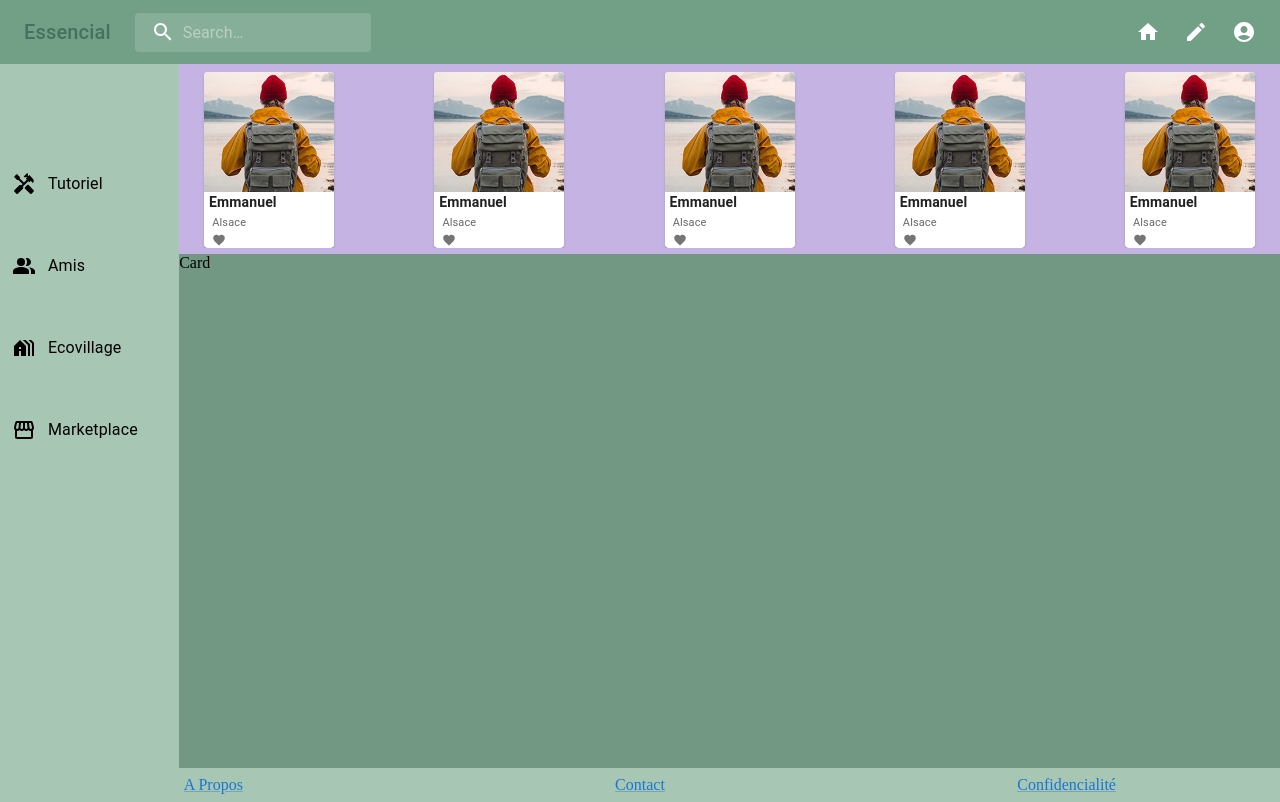
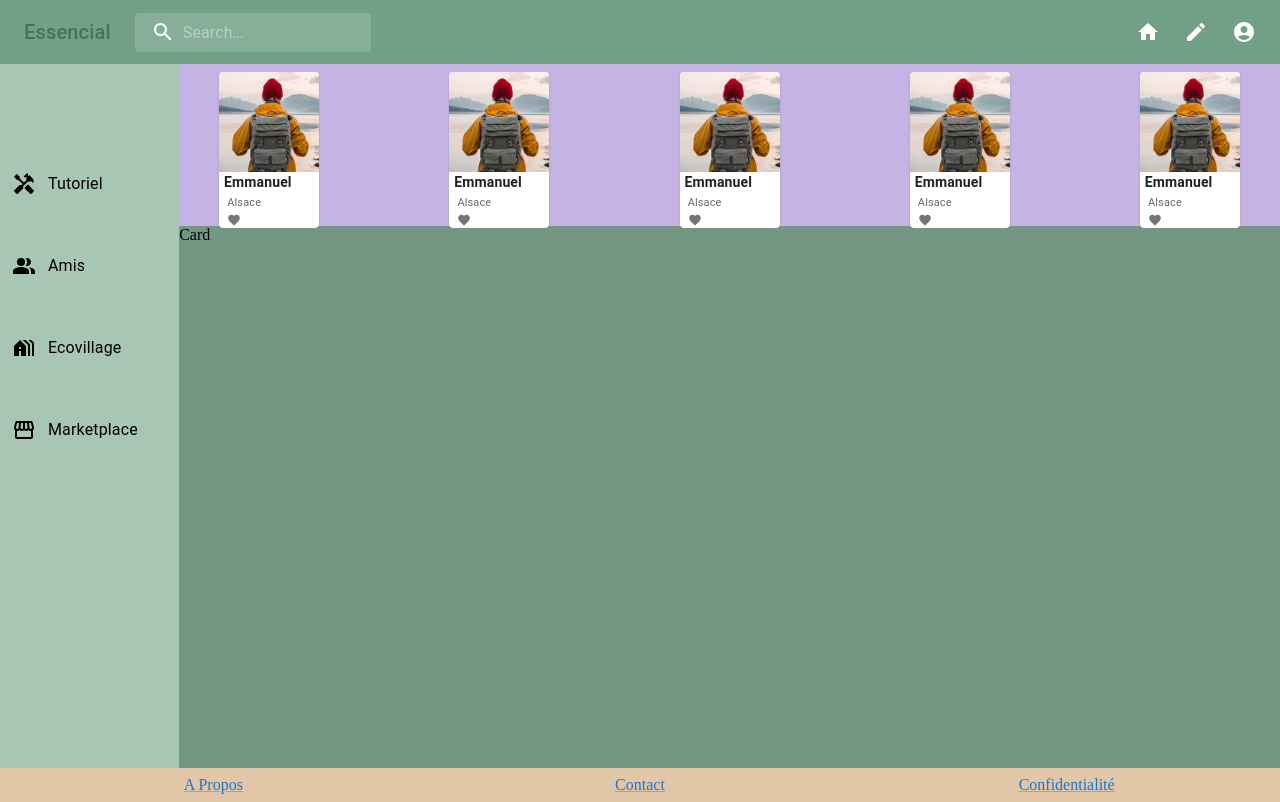
Before and after one commit to GOD-WITH-US/essencial-v2, a React (Create React App) app: page / in a window 1280 px wide. Built offline with nearby package versions, Linux system fonts and the light colour scheme.

Commit message:
caroussel card & sidebar ok

```diff
--- a/src/components/Footer/footer.jsx
+++ b/src/components/Footer/footer.jsx
@@ -4,15 +4,15 @@ const Footer = () => {
   return (
     <footer>
       <Box>
-        <Grid container spacing={0} style={{ background: "#a8c6b4" }}>
-          <Grid item textAlign="center" p={1}   xs={12} sm={4} md={4}>
+        <Grid container spacing={0} style={{ background: "#e2c6a8" }}>
+          <Grid item textAlign="center"p={1}   xs={12} sm={4} md={4}>
             <Link href="/">A Propos</Link>
           </Grid>
           <Grid item textAlign="center" p={1}  xs={12} sm={4} md={4}>
             <Link href="/">Contact</Link>
           </Grid>
           <Grid item textAlign="center" p={1}  xs={12} sm={4} md={4}>
-            <Link href="/">Confidencialité</Link>
+            <Link href="/">Confidentialité</Link>
           </Grid>
         </Grid>
       </Box>
--- a/src/components/Main/Contents/card.jsx
+++ b/src/components/Main/Contents/card.jsx
@@ -27,8 +27,8 @@ export default function RecipeReviewCard() {
   };
 
   return (
-    <Card sx={{ maxWidth: 130, mx: "auto" }}>
-      <CardMedia component="img" height="120" image={martin} alt="martin " />
+    <Card sx={{ maxWidth: 100, mx: "auto" }}>
+      <CardMedia component="img" height="100" image={martin} alt="martin " />
       <Grid container spacing={0}>
         <Typography
           sx={{ fontSize: 14, pl: 0.6 }}
--- a/src/components/Main/Contents/caroussel.jsx
+++ b/src/components/Main/Contents/caroussel.jsx
@@ -17,8 +17,8 @@ const Caroussel = () => {
     <Grid
       item
       width="100%"
-      height="27%"
-      pt={1}
+      height="23%"
+      py={1}
       style={{ background: "#C5B4E3" }}
     >
       <Swiper
--- a/src/components/Main/Contents/section.jsx
+++ b/src/components/Main/Contents/section.jsx
@@ -1,7 +1,7 @@
 import { Grid, Box, Link } from "@mui/material";
 const Section = () => {
   return (
-      <Grid item height='73%' width='100%'
+      <Grid item height='77%' width='100%'
        style={{ background: '#729883 ' }}
         >
        Card
--- a/src/components/Main/Contents/sidebar.jsx
+++ b/src/components/Main/Contents/sidebar.jsx
@@ -29,7 +29,9 @@ const Sidebar = () => {
             <IconButton size="large" color="inherit" pl={0}>
               <HandymanIcon />
             </IconButton>
-            <ListItemText primary="Tutoriel" />
+            <ListItemText
+             sx={{ display: { xs: 'none',md:'block', lg: 'block', xl: 'block' }}}
+            primary="Tutoriel" />
           </ListItemButton>
         </ListItem>
         <br />
@@ -38,7 +40,9 @@ const Sidebar = () => {
             <IconButton size="large" color="inherit">
               <PeopleAltIcon />
             </IconButton>
-            <ListItemText primary="Amis" />
+            <ListItemText
+             sx={{ display: { xs: 'none',md:'block', lg: 'block', xl: 'block' }}}
+            primary="Amis" />
           </ListItemButton>
         </ListItem>
         <br />
@@ -47,7 +51,9 @@ const Sidebar = () => {
             <IconButton size="large" color="inherit">
               <HolidayVillageIcon />
             </IconButton>
-            <ListItemText primary="Ecovillage" />
+            <ListItemText
+             sx={{ display: { xs: 'none',md:'block', lg: 'block', xl: 'block' }}}
+             primary="Ecovillage" />
           </ListItemButton>
         </ListItem>
         <br />
@@ -56,7 +62,9 @@ const Sidebar = () => {
             <IconButton size="large" color="inherit">
               <StorefrontIcon />
             </IconButton>
-            <ListItemText primary="Marketplace" />
+            <ListItemText
+            sx={{ display: { xs: 'none',md:'block', lg: 'block', xl: 'block' }}}
+             primary="Marketplace" />
           </ListItemButton>
         </ListItem>
       </List>
```
